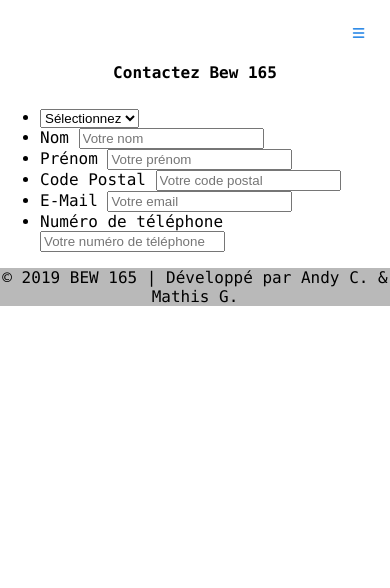
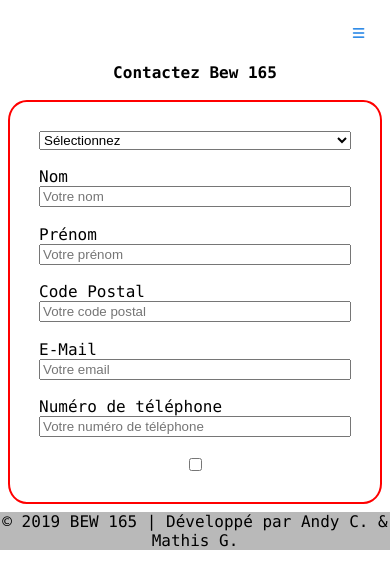
Before and after one commit to WadeFade/ProjetHTML, a plain HTML site: page contact.html in a window 390 px wide. Drawn offline with Linux system fonts and the light colour scheme.

Commit message:
27_11_2019 : Responsive sur le formulaire (still ugly) + ajout checkbox (il manque le message sur la checkbox et il manque le bouton type="submit".

```diff
--- a/contact.html
+++ b/contact.html
@@ -30,58 +30,65 @@
 </header>
 
 <h1 id="h1_1">Contactez Bew 165</h1>
-<div id="formulaire">
 <form action="#" method="post">
-         <ul>
-            <li id="formGenre" class="formulaire">
+    <ul class="formulaire">
+        <li id="formGenre" class="form">
             <select name="genre" id="genre" required>
                 <option value selected="selected">Sélectionnez</option>
                 <option value="Madame">Madame</option>
                 <option value="Monsieur">Monsieur</option>
             </select>
         </li>
-            <li id="formNom" class="formulaire">
+        <li id="formNom" class="form">
             <label for="nom">Nom</label>
-                <input type="text" id="nom" name="nom"  placeholder="Votre nom" minlength="2" maxlength="20" required>
+            <input type="text" id="nom" name="nom" placeholder="Votre nom" minlength="2" maxlength="20" required>
         </li>
-            <li id="formPrenom" class="formulaire">
+        <li id="formPrenom" class="form">
             <label for="prenom">Prénom</label>
-                <input type="text" id="prenom" name="prenom" placeholder="Votre prénom" minlength="2" maxlength="20" required>
+            <input type="text" id="prenom" name="prenom" placeholder="Votre prénom" minlength="2" maxlength="20"
+                   required>
         </li>
-            <li id="formPostal" class="formulaire">
+        <li id="formPostal" class="form">
             <label for="codepostal">Code Postal</label>
-                <input type="number" id="codepostal" name="codepostal" placeholder="Votre code postal" minlength="5" maxlength="5" required>
+            <input type="text" id="codepostal" name="codepostal" placeholder="Votre code postal" minlength="5"
+                   maxlength="5" required>
         </li>
-            <li id="formEmail" class="formulaire">
+        <li id="formEmail" class="form">
             <label for="email">E-Mail</label>
-                <input type="email"  id="email" name="email" placeholder="Votre email" maxlength="50" required>
+            <input type="email" id="email" name="email" placeholder="Votre email" maxlength="50" required>
         </li>
-            <li id="formTel" class="formulaire">
+        <li id="formTel" class="form">
             <label for="tel">Numéro de téléphone</label>
-                <input type="tel" id="tel" name="tel" placeholder="Votre numéro de téléphone" minlength="10" required>
+            <input type="tel" id="tel" name="tel" placeholder="Votre numéro de téléphone" minlength="10" maxlength="10" required>
+        </li>
+        <li id="formCheckbox" class="form">
+            <input type="checkbox" id="checkbox" name="checkbox">
         </li>
     </ul>
 </form>
-</div>
 
 <footer>
     <div id="copyright">&copy; 2019 BEW 165 | Développé par Andy C. & Mathis G.</div>
 </footer>
 <script>
-    function activerDesactiver(){
+    function activerDesactiver() {
         document.querySelector("#menu").classList.toggle("actif");
     }
+
     document.querySelector("#afficheMenu").addEventListener("click", activerDesactiver);
 
-    function changementtaillefenetre(){
-        if (document.body.clientWidth>=768){
+    function changementtaillefenetre() {
+        if (document.body.clientWidth >= 768) {
             var navbarheight = document.getElementById("navig").offsetHeight;
             var sectionmod = document.getElementById("h1_1");
-            sectionmod.style.paddingTop=navbarheight+"px";
+            sectionmod.style.paddingTop = navbarheight + "px";
         }
     }
+
     window.onresize = changementtaillefenetre;
-    window.onload = function(){changementtaillefenetre()};
+    window.onload = function () {
+        changementtaillefenetre()
+    };
 </script>
 </body>
 </html>
--- a/stylesheets.css
+++ b/stylesheets.css
@@ -7,7 +7,8 @@ body {
     padding: 0;
     font-family: Consolas, serif;
 }
-#BodyProjets{
+
+#BodyProjets {
     background-color: black;
 }
 
@@ -135,12 +136,14 @@ h1 {
     flex-direction: column;
     text-align: center;
 }
+
 /*Titre de la présentation générale*/
 #presentationG header {
     font-family: Kalam, cursive;
     font-size: 2em;
     padding: 3% 0 2% 0;
 }
+
 /*Paragraphe de la présentation générale*/
 #presentationG p {
     font-family: Cookie, cursive;
@@ -148,35 +151,58 @@ h1 {
     padding: 0 3%;
     margin-top: 0;
 }
+
 /*h1_1 , premier bloc sous nav bar*/
-#h1_1{
+#h1_1 {
     padding-top: 52px;
     z-index: 1;
     text-align: center;
     font-size: 1em;
     display: inline-block;
-    width:100%;
+    width: 100%;
 }
-#titreProjets{
+
+#titreProjets {
     padding-top: 52px;
     z-index: 1;
     text-align: center;
     font-size: 1.5em;
     display: inline-block;
-    width:100%;
+    width: 100%;
     background-color: black;
     color: white;
     margin: 0;
 }
-#section1projets{
+
+#section1projets {
     background-color: black;
     padding-top: 52px;
     z-index: 1;
     min-height: 100vh;
 }
+
 #section1projets h1 {
-    color : white;
+    color: white;
     font-size: 1.5em;
+}
+
+/*CSS pour le formulaire*/
+.formulaire {
+    display: flex;
+    padding: 5% 25%;
+    margin: 2%;
+    flex-direction: column;
+    align-items: center;
+    max-width: 100%;
+    border: 2px solid red;
+    border-radius: 5%;
+}
+
+.form {
+    display: flex;
+    width: 80vw;
+    flex-direction: column;
+    padding: 5% 0;
 }
 
 /*Copyright / developped by Andy+Mathis, dernière ligne des pages*/
@@ -196,11 +222,13 @@ h1 {
     text-align: left;
     animation: 22s slidy infinite;
 }
+
 #slider figure img {
     width: 33.33%;
     height: auto;
     float: left;
 }
+
 #slider {
     width: 50%;
     text-align: center;
@@ -208,20 +236,37 @@ h1 {
     border: solid black 2px;
     border-radius: 7px;
 }
+
 #middle {
     display: flex;
     justify-content: center;
     align-items: center;
 }
+
 @keyframes slidy {
-    0% {left: 0;}
-    28.33% {left: 0;}
-    33.33% {left: -100%;}
-    61.66% {left: -100%;}
-    66.66% {left: -200%;}
-    94.99% {left: -200%;}
-    100% {left: 0;}
+    0% {
+        left: 0;
+    }
+    28.33% {
+        left: 0;
+    }
+    33.33% {
+        left: -100%;
+    }
+    61.66% {
+        left: -100%;
+    }
+    66.66% {
+        left: -200%;
+    }
+    94.99% {
+        left: -200%;
+    }
+    100% {
+        left: 0;
+    }
 }
+
 /*Media query format 768px en largeur*/
 @media (min-width: 768px) {
     #afficheMenu {
@@ -280,10 +325,9 @@ h1 {
     }
 
     /*A modif quand il y aura les photos, avec background() et #article1 #article2 etc...*/
-
     #Equipe article img {
 
-     }
+    }
 
     #Equipe header {
         margin: 2% 25% 0 25%;
```
Lines whose indentation alone changed are shown as unchanged.
